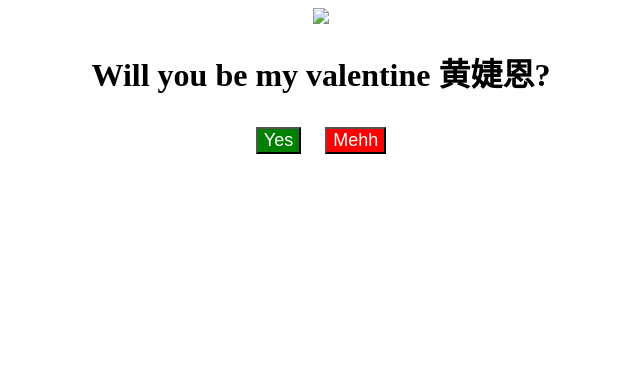
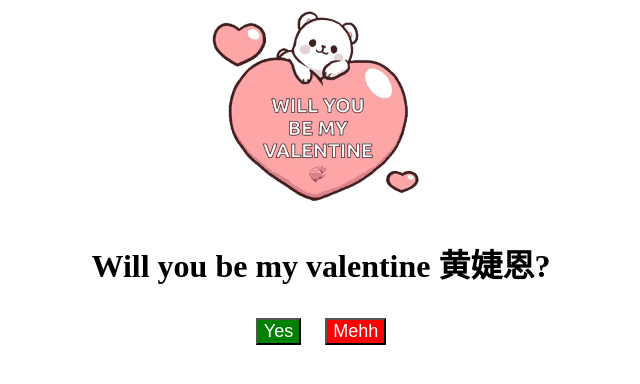
Before and after one commit to Ferryanto1/Valentine, a plain HTML site: page index.html in a window 1280 px wide. Shown: the whole page, without its empty margins (319-959 px from the left). Drawn offline with Linux system fonts and the light colour scheme.

Commit message:
Update index.html

```diff
--- a/index.html
+++ b/index.html
@@ -8,7 +8,7 @@
 </head>
 <body>
     <div class="image">
-        <img src="./image/milk-and-mocha-love.gif">
+        <img src="milk-and-mocha-love.gif">
         <h1>Will you be my valentine 黄婕恩? </h1>
     </div>
     <div class="button">
```
